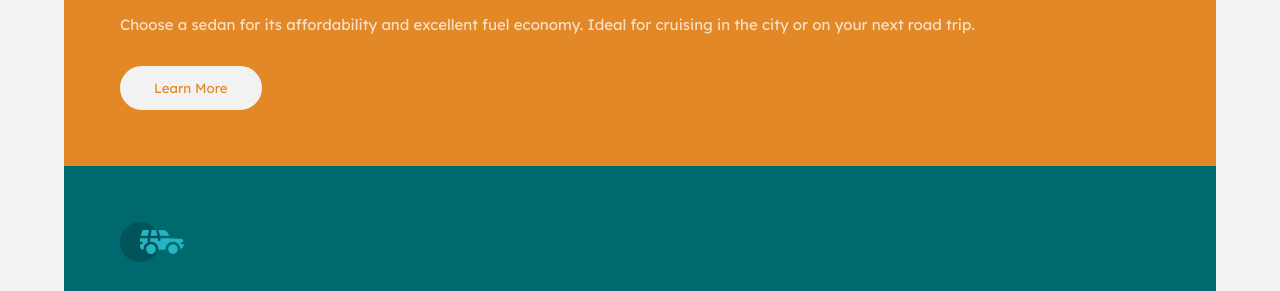
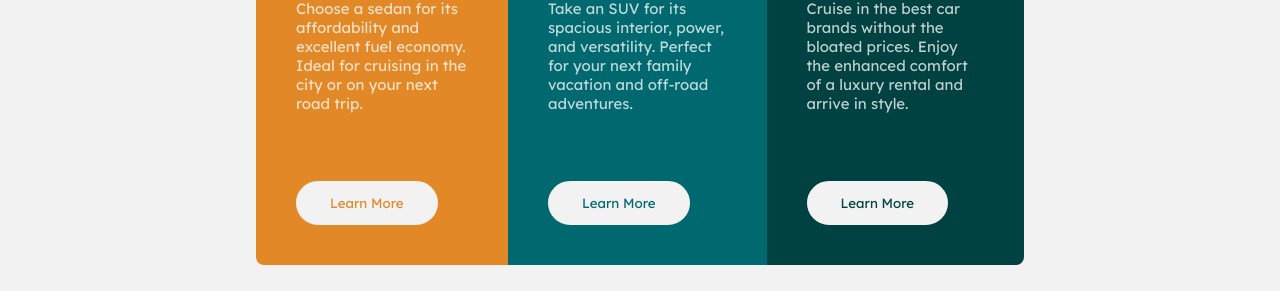
Before and after one commit to plarriera/3-column-preview-card, a plain HTML site: page index.html in a window 1280 px wide. Shown: the part 272-563 px from the top of the page. Drawn offline with Linux system fonts and the light colour scheme.

Commit message:
add media query for desktop users

```diff
--- a/css/style.css
+++ b/css/style.css
@@ -22,7 +22,7 @@ body {
 main {
     display: flex;
     flex-direction: column;
-    border-radius: 1rem;
+    border-radius: 0.5rem;
     overflow: hidden;
     width: 90vw;
     margin: 5rem auto;
@@ -89,3 +89,24 @@ button:hover {
     color: var(--gray) !important;
     cursor: pointer;
 }
+
+@media (min-width: 700px) {
+    main {
+        flex-direction: row;
+        width: 60vw;
+    }
+
+    section {
+        position: relative;
+        padding: 2.5rem;
+    }
+
+    p {
+        margin-bottom: 7rem;
+    }
+
+    button {
+        position: absolute;
+        bottom: 2.5rem;
+    }
+}
```
